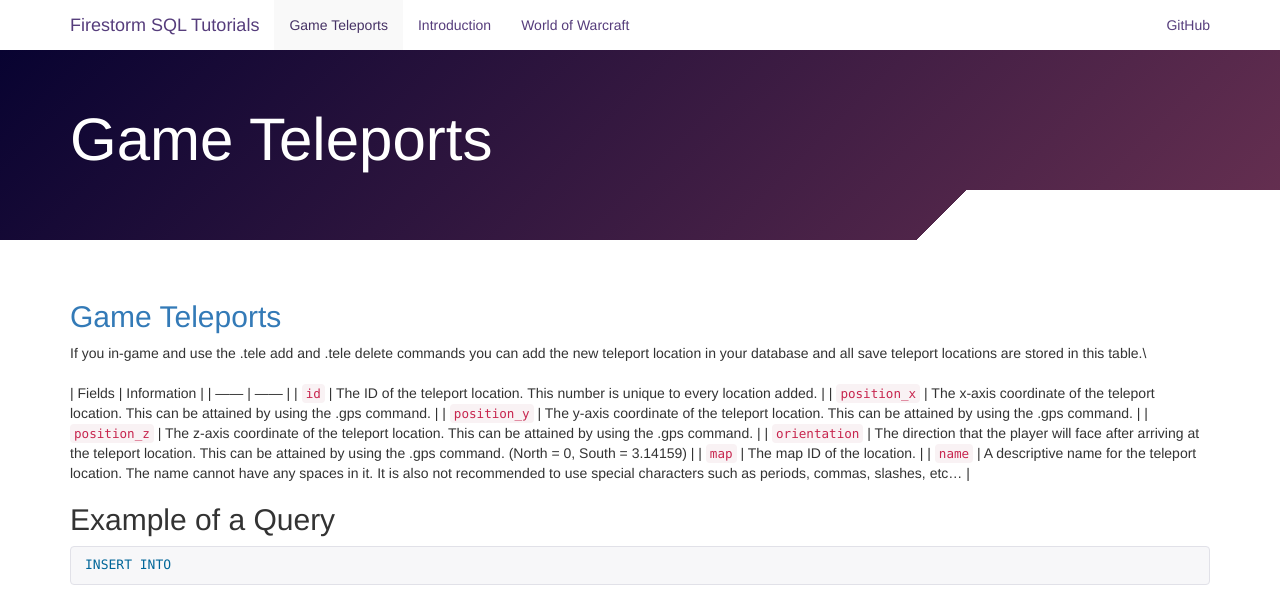
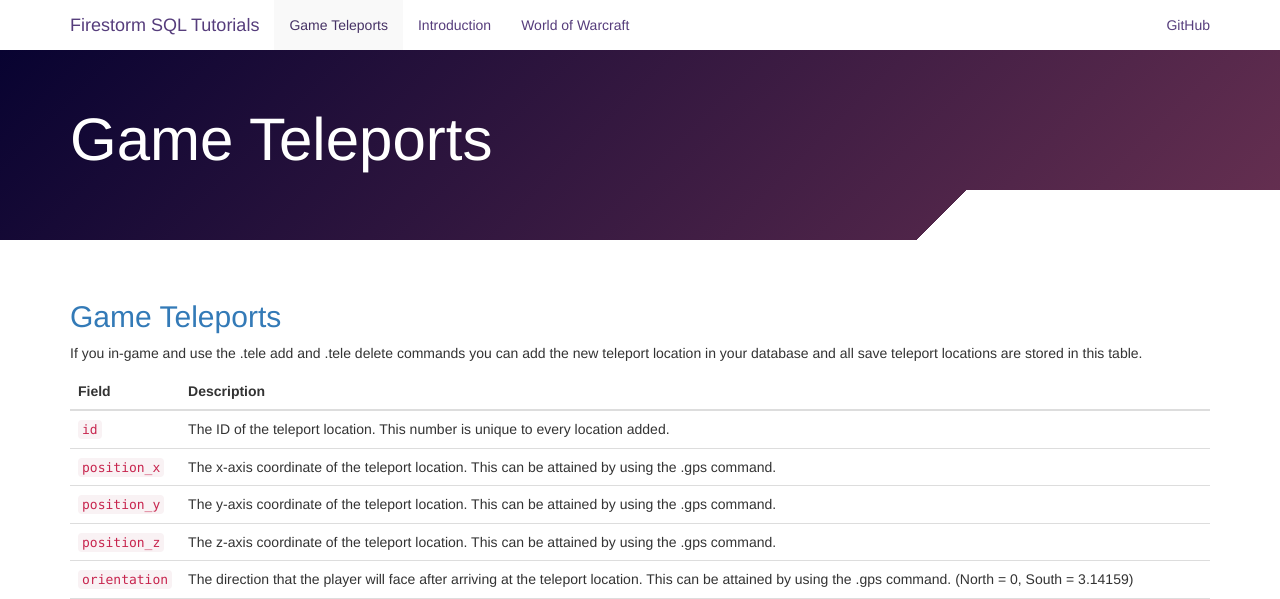
Before and after one commit to MehdiAria/MehdiAria.github.io, a Jekyll site: the page built from world-of-warcraft/game-teleports.markdown, in a window 1280 px wide, cut to the strip 0-599 px from the top of the page. Built offline with Jekyll 4.4.1, drawn with Linux system fonts in a browser that asks for light colours; nearby versions of some CDN libraries; our own code applies the rules of GitHub Pages for plain Markdown files; comment, search, counter and statistics services are not loaded; some of the changed text lies outside the part shown.

Commit message:
Updated Game Teleports

```diff
--- a/world-of-warcraft/game-teleports.markdown
+++ b/world-of-warcraft/game-teleports.markdown
@@ -7,10 +7,11 @@ parent: world-of-warcraft.md
 
 ## [Game Teleports](https://trinitycore.atlassian.net/wiki/spaces/tc/pages/2130150/game\+tele)
 
-If you in-game and use the .tele add and .tele delete commands you can add the new teleport location in your database and all save teleport locations are stored in this table.\
+If you in-game and use the .tele add and .tele delete commands you can add the new teleport location in your database and all save teleport locations are stored in this table.
+
 {:.table}
-| Fields | Information |
-| ------ | ------ |
+| Field | Description |
+| ----- | ----------- |
 | `id` | The ID of the teleport location. This number is unique to every location added. |
 | `position_x` | The x-axis coordinate of the teleport location. This can be attained by using the .gps command. |
 | `position_y` | The y-axis coordinate of the teleport location. This can be attained by using the .gps command. |
```
